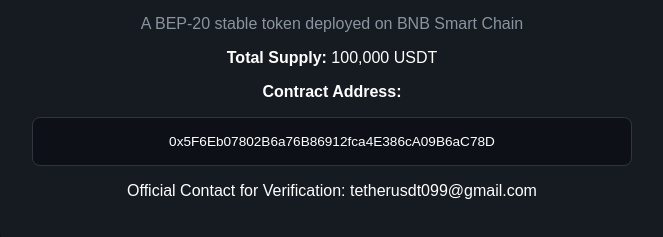
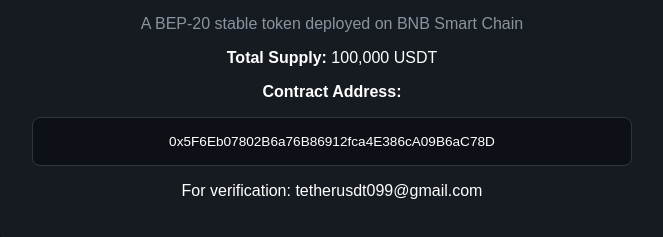
Before and after one commit to alexrdgr2001/tether-usdt, a plain HTML site: page index.html in a window 1280 px wide. Shown: the part 263-500 px from the top of the page, without its empty margins (308-971 px from the left). Drawn offline with Linux system fonts and the light colour scheme.

Commit message:
Update index.html
Add verification email

```diff
--- a/index.html
+++ b/index.html
@@ -54,9 +54,7 @@
     <p><strong>Total Supply:</strong> 100,000 USDT</p>
     <p><strong>Contract Address:</strong></p>
     <p class="contract">0x5F6Eb07802B6a76B86912fca4E386cA09B6aC78D</p>
-    <footer>
-  <p>Official Contact for Verification: tetherusdt099@gmail.com</p>
-</footer>
+    <p>For verification: tetherusdt099@gmail.com</p>
   </div>
 </body>
 </html>
```
